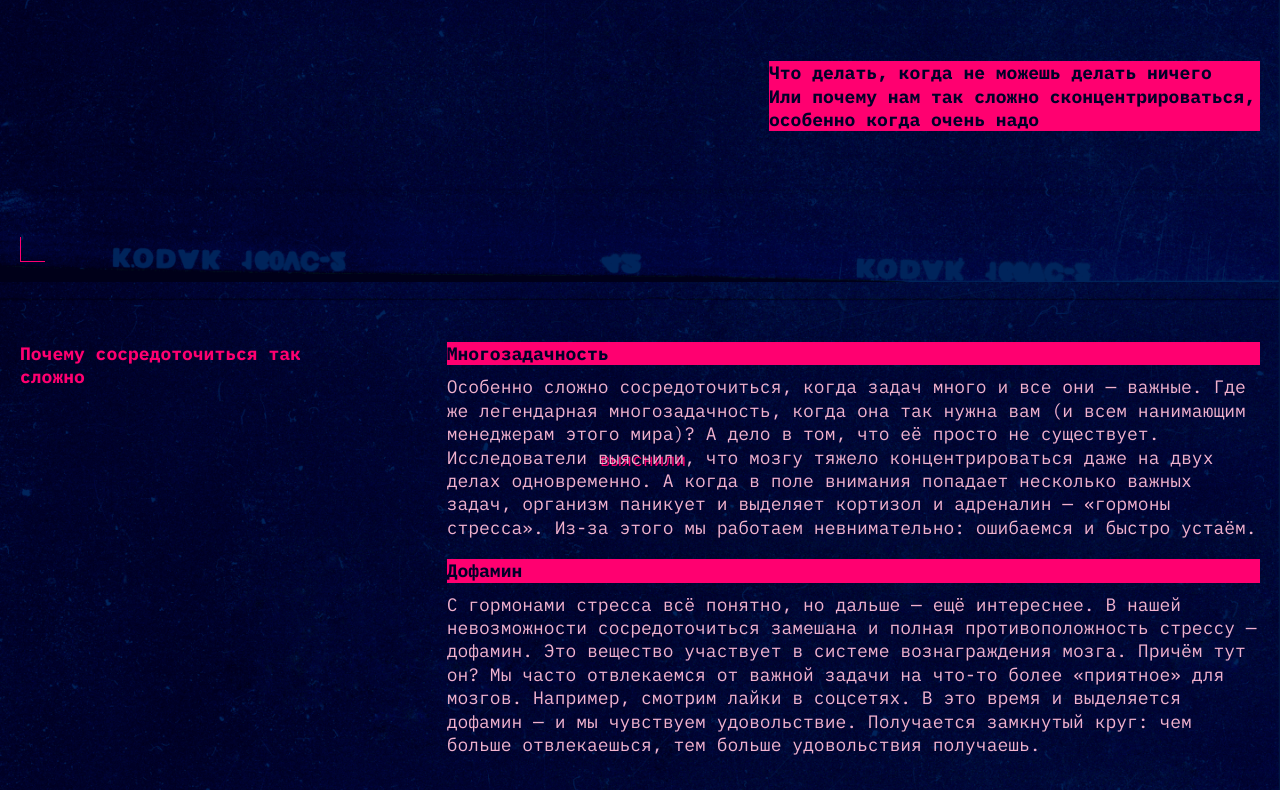
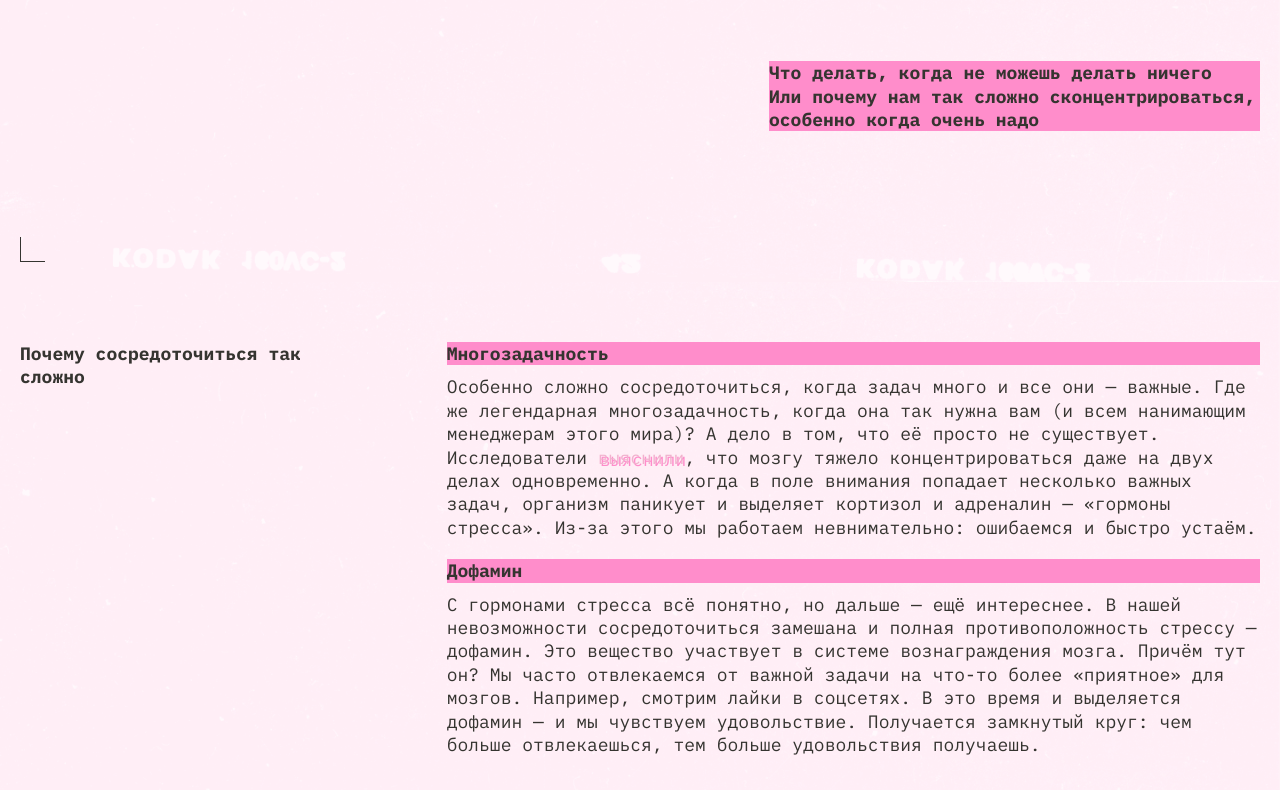
Before and after one commit to Yulia-Pospelova/slozhno-sosredotochitsya-fd, a plain HTML site: page index.html in a window 1280 px wide. Shown: the part 518-1308 px from the top of the page. Drawn offline with Linux system fonts and the light colour scheme.

Commit message:
feat: implement light, dark, and system color schemes

```diff
--- a/styles/dark.css
+++ b/styles/dark.css
@@ -1,12 +1,13 @@
-/*
-  Специально для тёмной темы при наличии класса,
-  здесь окажутся стили, которые нужно переопределить принудительно,
-  переключая тему
-*/
-
 :root.theme-dark {
-  /* сохраните этот селектор в приведённом виде.
-    Так стили написанные ниже будут иметь больший вес,
-    чем стили в медиазапросе предпочтений пользователя
-  */
+  --bg-color: #000028;
+  --accent-color: #ff0070;
+  --main-text-color: #f1b2ce;
+  --accent-text-color: #000028;
+  --secondary-accent-color: #db00ff;
+  --section-title-color: var(--accent-color);
+  --section-text-color: var(--main-text-color);
+  --decor-color: var(--accent-color);
+  --menu-button-text-color: var(--accent-color);
+  --bg-image: url(../images/cover-image-dark.png);
+  --rec-display: inline-flex;
 }
--- a/styles/light.css
+++ b/styles/light.css
@@ -1,12 +1,29 @@
-/*
-  Специально для светлой темы при наличии класса.
-  Здесь окажутся стили, которые нужно переопределить принудительно,
-  переключая тему
-*/
+:root.theme-light {
+  --bg-color: #FFF1F7;
+  --accent-color: #FF8DCB;
+  --main-text-color: #f1b2ce;
+  --accent-text-color: #353430;
+  --secondary-accent-color: #FFC2E6;
+  --menu-button-text-color: #353430;
+  --section-title-color: var(--accent-text-color);
+  --section-text-color: var(--accent-text-color);
+  --decor-color: var(--accent-text-color);
+  --bg-image: url(../images/cover-image-light.png);
+  --rec-display: none;
+}
 
-:root.theme-light {
-  /* сохраните этот селектор в приведённом виде.
-    Так стили написанные ниже будут иметь больший вес,
-    чем стили в медиазапросе предпочтений пользователя
-  */
+@media (prefers-color-scheme: light) {
+  :root {
+    --bg-color: #FFF1F7;
+    --accent-color: #FF8DCB;
+    --main-text-color: #f1b2ce;
+    --accent-text-color: #353430;
+    --secondary-accent-color: #FFC2E6;
+    --menu-button-text-color: #353430;
+    --section-title-color: var(--accent-text-color);
+    --section-text-color: var(--accent-text-color);
+    --decor-color: var(--accent-text-color);
+    --bg-image: url(../images/cover-image-light.png);
+    --rec-display: none;
+  }
 }
--- a/styles/style.css
+++ b/styles/style.css
@@ -24,7 +24,7 @@
   position: absolute;
   inline-size: 25px;
   block-size: 25px;
-  border-color: var(--accent-color);
+  border-color: var(--decor-color);
   border-style: solid;
 }
 
@@ -44,7 +44,7 @@
   position: absolute;
   inset-inline-end: calc(var(--page-padding) + 9px);
   inset-block-start: var(--page-padding);
-  display: inline-flex;
+  display: var(--rec-display);
   align-items: center;
   gap: 10px;
   color: var(--accent-color);
@@ -84,7 +84,7 @@
   padding-inline: 13px;
   border: 1px solid transparent;
   background: transparent;
-  color: var(--accent-color);
+  color: var(--menu-button-text-color);
   text-align: center;
   font-weight: 400;
   font-size: 18px;
@@ -95,15 +95,15 @@
 }
 
 .header__theme-menu-button:hover {
-  border-color: color-mix(in srgb, var(--accent-color), transparent 60%);
+  border-color: color-mix(in srgb, currentColor, transparent 60%);
 }
 
 .header__theme-menu-button:focus-visible {
-  border-bottom: 1px solid var(--accent-color);
+  border-bottom: 1px solid currentColor;
 }
 
 .header__theme-menu-button_active {
-  border-color: var(--accent-color);
+  border-color: currentColor;
   pointer-events: none;
 }
 
@@ -151,7 +151,7 @@
 
 .content-section__title {
   max-inline-size: var(--section-title-inline-size);
-  color: var(--accent-color);
+  color: var(--section-title-color);
   font-weight: 700;
   font-size: 18px;
   line-height: 23.4px;
@@ -169,7 +169,7 @@
 }
 
 .content-section__text {
-  color: var(--main-text-color);
+  color: var(--section-text-color);
   font-weight: 400;
   font-size: 18px;
   line-height: 23.4px;
@@ -310,7 +310,6 @@
   }
 }
 
-
 @media (width >= 1024px) {
   .header__theme-menu {
     justify-self: center;
--- a/styles/variables.css
+++ b/styles/variables.css
@@ -5,6 +5,10 @@
   --main-text-color: #f1b2ce;
   --accent-text-color: #000028;
   --secondary-accent-color: #db00ff;
+  --section-title-color: var(--accent-color);
+  --section-text-color: var(--main-text-color);
+  --decor-color: var(--accent-color);
+  --menu-button-text-color: var(--accent-color);
   --bg-image: url(../images/cover-image-dark.png);
   --header-title-size: clamp(7.25rem, 7.0115rem + 1.0178vw, 7.5rem);
   --page-padding: 10px;
@@ -16,6 +20,8 @@
   --section-max-inline-size: 355px;
   --section-title-inline-size: 355px;
   --footer-margin-block-start: 40px;
+  --rec-display: inline-flex;
+
 }
 
 @media (width >= 768px) {
```
Lines whose indentation alone changed are shown as unchanged.
